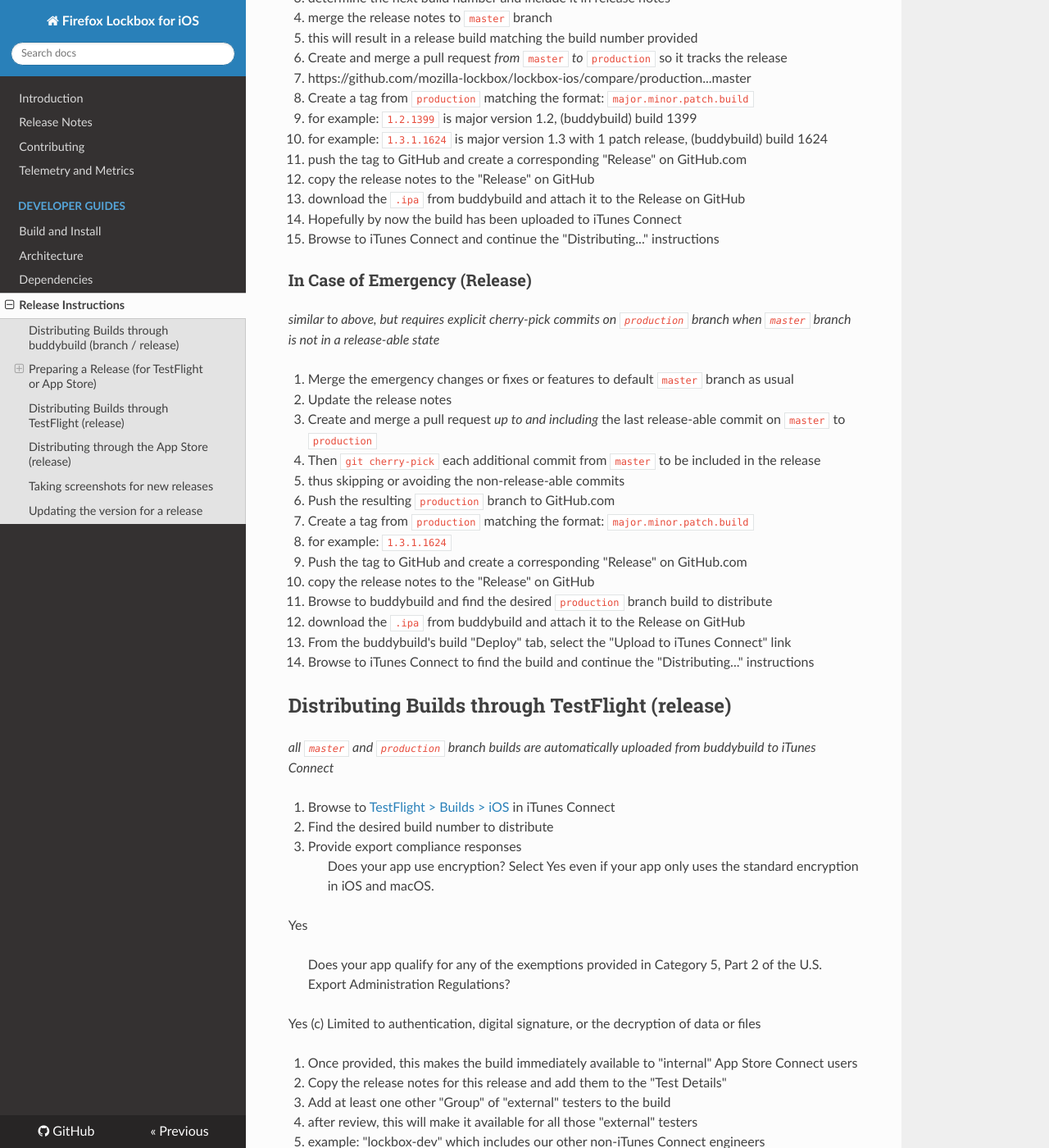
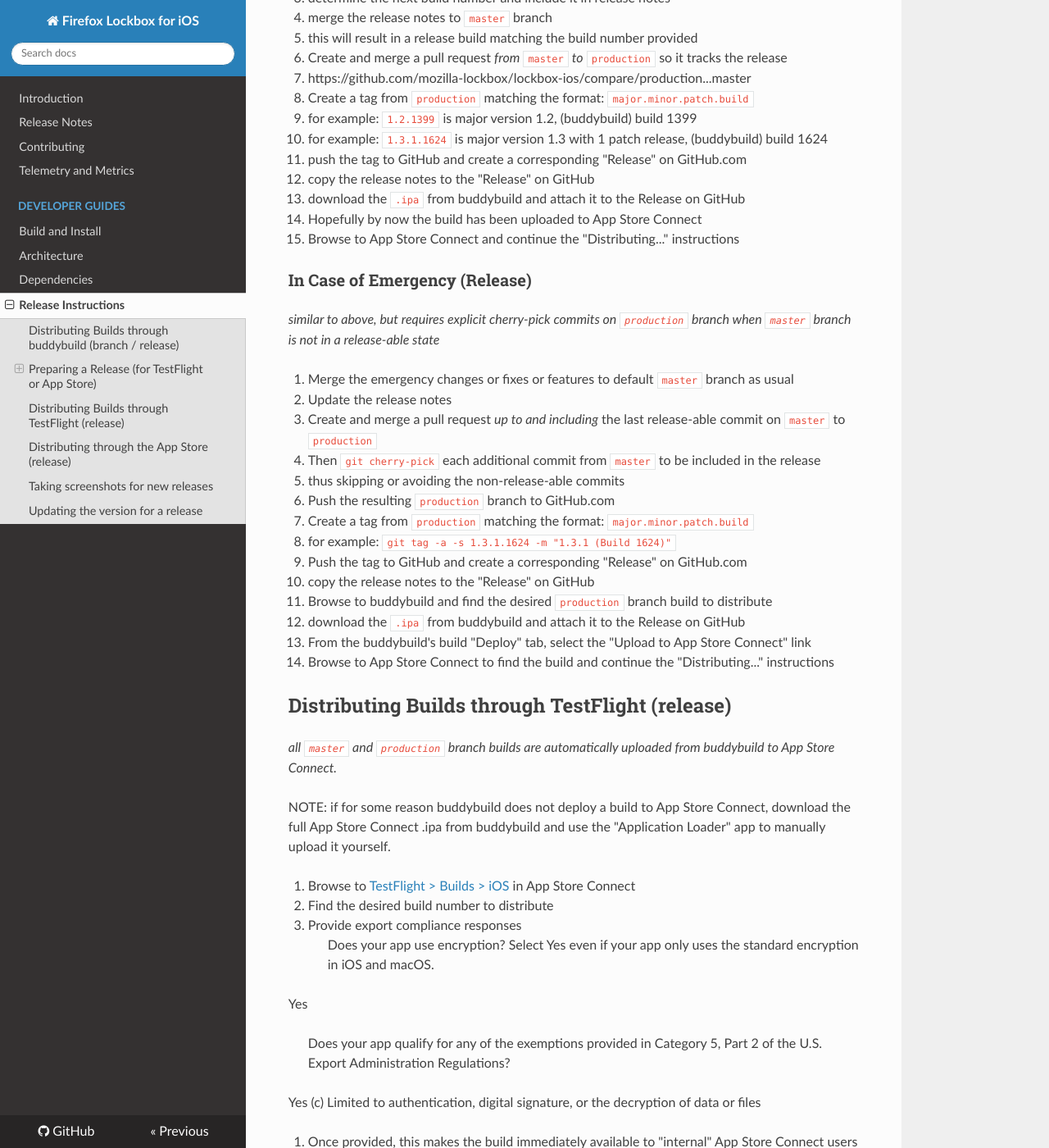
Before and after one commit to mozilla-lockwise/lockwise-ios, an MkDocs documentation site: the page built from docs/releases.md, in a window 1280 px wide and 1400 px high, scrolled down 845 px. Shown: the whole window at 82% size. Built offline with MkDocs 1.6.1, drawn with Linux system fonts in a browser that asks for light colours; nearby versions of some CDN libraries; old or Windows-style settings are respelled for this version of MkDocs; some of the changed text lies outside the part shown.

Commit message:
find/replace App Store Connect

```diff
--- a/docs/releases.md
+++ b/docs/releases.md
@@ -8,9 +8,9 @@
   - ideally, `production` will perfectly reproduce master
   - but if `master` is in an un-releasable state, we cherry-pick commits to this branch
   - this is an exception rather than the preferred maintenance method
-- all `master` and `production` builds are sent to iTunes Connect, with the same buddybuild build number
-- iTunes Connect has ["internal" testers][2] (mobile devs, product integrity)
-  - thus, iTunes Connect and TestFlight can have ["external" testers][2] which we add manually
+- all `master` and `production` builds are sent to App Store Connect, with the same buddybuild build number
+- App Store Connect has ["internal" testers][2] (mobile devs, product integrity)
+  - thus, App Store Connect and TestFlight can have ["external" testers][2] which we add manually
   - currently, no plans exist for "external" users to include anyone outside of Mozilla
 
 ## Distributing Builds through buddybuild (branch / release)
@@ -37,8 +37,8 @@
 4. push the tag to GitHub and create a corresponding "Release" on GitHub.com
   - copy the release notes to the "Release" on GitHub
   - download the `.ipa` from buddybuild and attach it to the Release on GitHub
-5. Hopefully by now the build has been uploaded to iTunes Connect
-6. Browse to iTunes Connect and continue the "Distributing..." instructions
+5. Hopefully by now the build has been uploaded to App Store Connect
+6. Browse to App Store Connect and continue the "Distributing..." instructions
 
 ### In Case of Emergency (Release)
 
@@ -51,19 +51,21 @@
   - thus skipping or avoiding the non-release-able commits
 5. Push the resulting `production` branch to GitHub.com
 6. Create a tag from `production` matching the format: `major.minor.patch.build`
-  - for example: `1.3.1.1624`
+  - for example: `git tag -a -s 1.3.1.1624 -m "1.3.1 (Build 1624)"`
 7. Push the tag to GitHub and create a corresponding "Release" on GitHub.com
   - copy the release notes to the "Release" on GitHub
 8. Browse to buddybuild and find the desired `production` branch build to distribute
   - download the `.ipa` from buddybuild and attach it to the Release on GitHub
-9. From the buddybuild's build "Deploy" tab, select the "Upload to iTunes Connect" link
-10. Browse to iTunes Connect to find the build and continue the "Distributing..." instructions
+9. From the buddybuild's build "Deploy" tab, select the "Upload to App Store Connect" link
+10. Browse to App Store Connect to find the build and continue the "Distributing..." instructions
 
 ## Distributing Builds through TestFlight (release)
 
-_all `master` and `production` branch builds are automatically uploaded from buddybuild to iTunes Connect_
+_all `master` and `production` branch builds are automatically uploaded from buddybuild to App Store Connect._
 
-1. Browse to [TestFlight > Builds > iOS][3] in iTunes Connect
+NOTE: if for some reason buddybuild does not deploy a build to App Store Connect, download the full App Store Connect .ipa from buddybuild and use the "Application Loader" app to manually upload it yourself.
+
+1. Browse to [TestFlight > Builds > iOS][3] in App Store Connect
 2. Find the desired build number to distribute
 3. Provide export compliance responses
   >Does your app use encryption? Select Yes even if your app only uses the standard encryption in iOS and macOS.
@@ -78,13 +80,13 @@
 4. Copy the release notes for this release and add them to the "Test Details"
 5. Add at least one other "Group" of "external" testers to the build
   - after review, this will make it available for all those "external" testers
-  - example: "lockbox-dev" which includes our other non-iTunes Connect engineers
+  - example: "lockbox-dev" which includes our other non-App Store Connect engineers
   - example: "Product" which includes other product and content Mozillians
   - example: "Cohort A" which includes the first round of volunteers to test
 
 ## Distributing through the App Store (release)
 
-1. Browse to the [App Store][4] section in iTunes Connect
+1. Browse to the [App Store][4] section in App Store Connect
 2. Confirm the "App Information" details are accurate and complete
 3. Confirm the "Pricing and Availability" details are accurate and complete
 4. Browse to the "iOS App" section to "Prepare for Submission"
```
